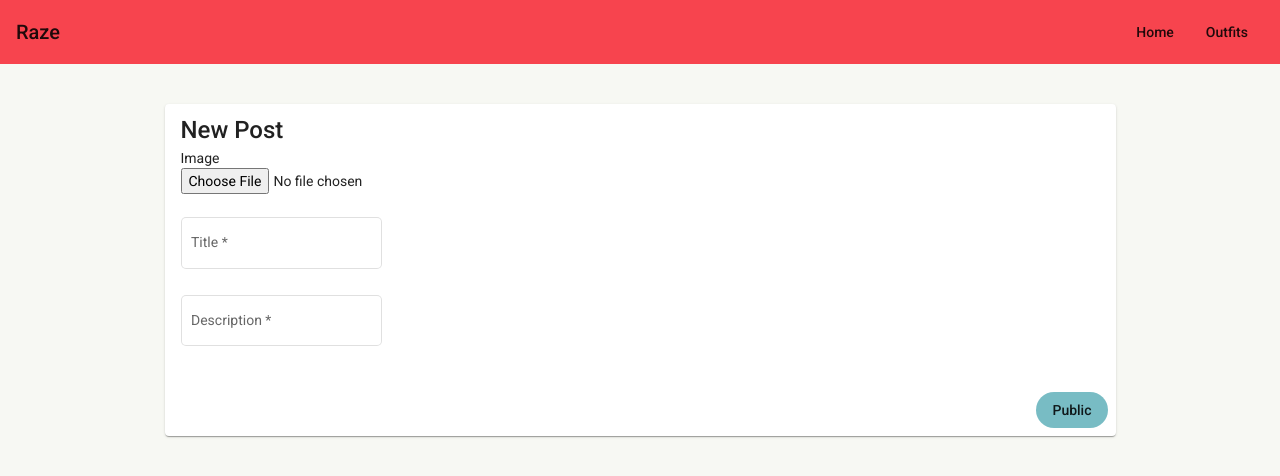
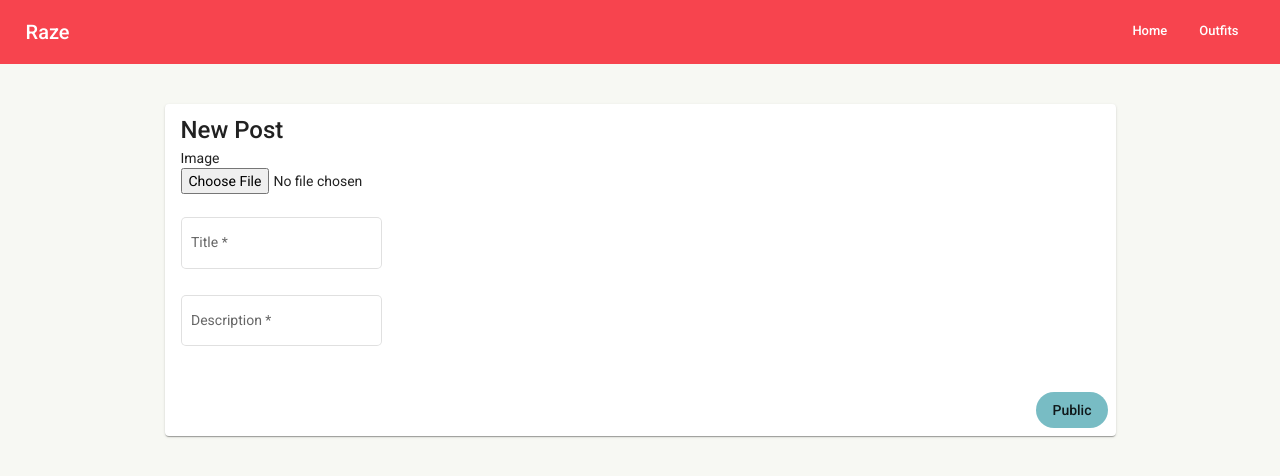
Before and after one commit to JesussPacheco/Raze, an Angular app: page /add in a window 1280 px wide. Shown: the top 476 px of the page. Built offline with nearby package versions, Linux system fonts and the light colour scheme.

Commit message:
Style nav-bar

```diff
--- a/src/app/app.component.css
+++ b/src/app/app.component.css
@@ -4,15 +4,46 @@
   background: #F7F8F3;
   display: block;
 }
-.toolbar{
-  background:#F7444E ;
-}
 .example-spacer {
   flex: 1 1 auto;
 }
-.navbar-brand{
-  color: #F7F8F3;
+.toolbar{
+  display: flex;
+  padding: 0 2%;
+  justify-content: space-between;
+  align-items: center;
+  position: relative;
+  background: #F7444E;
 }
-.navbar{
-  background-color: #F7444E;
+span {
+  color: #fff;
 }
+a {
+  color: #fff;
+  text-decoration: none;
+  font-size: 13px;
+}
+a::after {
+  content: '';
+  width: 0;
+  height: 2px;
+  background: #78BCC4;
+  display: block;
+  margin: auto;
+  transition: 0.5s;
+}
+a:hover::after{
+  width: 100%;
+}
+.button{
+  display: inline-block;
+  text-decoration: none;
+  color: white;
+  border: 1px solid #002C3E;
+  padding: 6px 24px;
+  font-size: 13px;
+  background: #002C3E;
+  position: relative;
+  cursor: pointer;
+  border-radius: 50px;
+}
--- a/src/app/components/posts/pages/posts-manager/posts-manager.component.css
+++ b/src/app/components/posts/pages/posts-manager/posts-manager.component.css
@@ -29,3 +29,15 @@
 .flex-items{
   margin-bottom: 40px;
 }
+
+.button{
+  display: inline-block;
+  text-decoration: none;
+  color: white;
+  border: 1px solid #002C3E;
+  font-size: 13px;
+  background: #002C3E;
+  position: relative;
+  cursor: pointer;
+  border-radius: 50px;
+}
--- a/src/app/components/posts/pages/posts-manager/posts-manager.component.html
+++ b/src/app/components/posts/pages/posts-manager/posts-manager.component.html
@@ -8,7 +8,7 @@
       </button>
     </div>
     <div class="center">
-      <button mat-icon-button routerLink="/add">
+      <button mat-icon-button routerLink="/add" class="button">
         <mat-icon>add</mat-icon>
       </button>
     </div>
@@ -27,8 +27,8 @@
             <button mat-icon-button routerLink="/post/{{ currentPost.id }}">
               <mat-icon>edit</mat-icon>
             </button>
-            <button mat-button class="rounded green">
-              contact
+            <button mat-button class="rounded green button">
+              Contact
             </button>
           </mat-card-actions>
         </mat-card>
```
